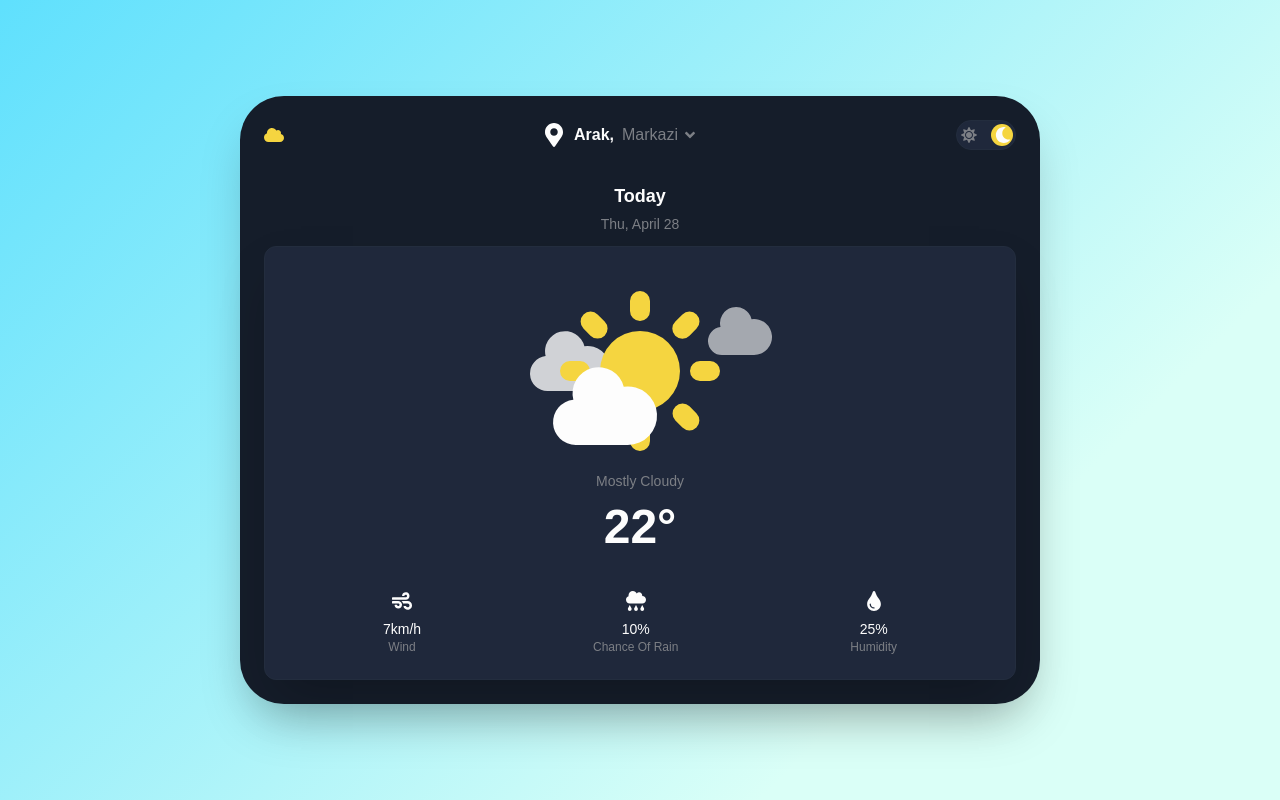
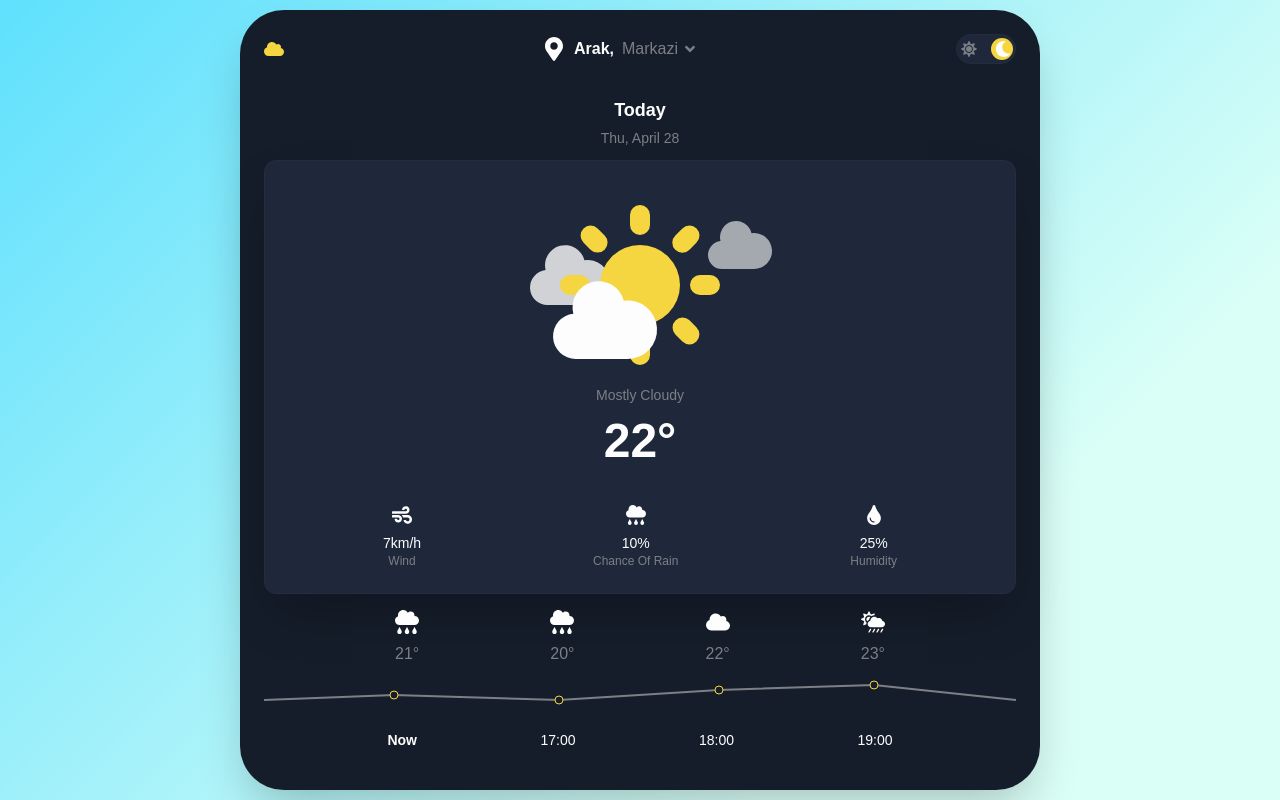
Before and after one commit to koshinva/weather-app, a React (Create React App) app: page / in a window 1280 px wide. Built offline with nearby package versions, Linux system fonts and the light colour scheme.

Commit message:
feat: верстка nextFourHours компонента

```diff
--- a/src/components/CurrentWeather.tsx
+++ b/src/components/CurrentWeather.tsx
@@ -1,5 +1,5 @@
 import { FC } from 'react'
-import { FaCloud, FaCloudRain, FaTint, FaWind } from 'react-icons/fa';
+import { FaCloudRain, FaTint, FaWind } from 'react-icons/fa';
 import {HiSun, HiCloud} from 'react-icons/hi'
 
 import styles from './CurrentWeather.module.scss'
--- /dev/null
+++ b/src/components/NextFourHours.module.scss
@@ -0,0 +1,30 @@
+.next {
+  @apply my-4 text-white;
+
+  > .blocks {
+    @apply flex items-center justify-evenly;
+
+    > .block {
+      @apply flex flex-col items-center;
+
+      > .icon {
+        @apply w-6 h-6 mb-2;
+      }
+      > .temperature {
+        @apply text-gray mb-1;
+      }
+    }
+  }
+
+  > .times {
+    @apply flex items-center justify-evenly;
+
+    > .time {
+      @apply text-sm;
+
+      &:first-child {
+        @apply font-semibold;
+      }
+    }
+  }
+}
--- /dev/null
+++ b/src/components/NextFourHours.tsx
@@ -0,0 +1,50 @@
+import { FC } from 'react';
+import { FaCloud, FaCloudRain, FaCloudSunRain } from 'react-icons/fa';
+
+import styles from './NextFourHours.module.scss';
+
+const NextFourHours: FC = () => {
+  return (
+    <div className={styles.next}>
+      <div className={styles.blocks}>
+        <div className={styles.block}>
+          <FaCloudRain className={styles.icon} />
+          <p className={styles.temperature}>21&#xB0;</p>
+        </div>
+        <div className={styles.block}>
+          <FaCloudRain className={styles.icon} />
+          <p className={styles.temperature}>20&#xB0;</p>
+        </div>
+        <div className={styles.block}>
+          <FaCloud className={styles.icon} />
+          <p className={styles.temperature}>22&#xB0;</p>
+        </div>
+        <div className={styles.block}>
+          <FaCloudSunRain className={styles.icon} />
+          <p className={styles.temperature}>23&#xB0;</p>
+        </div>
+      </div>
+      <svg width="752" height="60" xmlns="http://www.w3.org/2000/svg">
+        <path
+          d={'M0 30 130 25, 295 30, 455 20, 610 15, 752 30'}
+          stroke="#7C7F85"
+          fill="transparent"
+          stroke-width="2"
+        />
+
+        <circle cx="130" cy="25" r="4" stroke="#F5D540" fill="#151D2A" stroke-width="1" />
+        <circle cx="295" cy="30" r="4" stroke="#F5D540" fill="#151D2A" stroke-width="1" />
+        <circle cx="455" cy="20" r="4" stroke="#F5D540" fill="#151D2A" stroke-width="1" />
+        <circle cx="610" cy="15" r="4" stroke="#F5D540" fill="#151D2A" stroke-width="1" />
+      </svg>
+      <div className={styles.times}>
+        <p className={styles.time}>Now</p>
+        <p className={styles.time}>17:00</p>
+        <p className={styles.time}>18:00</p>
+        <p className={styles.time}>19:00</p>
+      </div>
+    </div>
+  );
+};
+
+export default NextFourHours;
--- a/src/components/Weather.tsx
+++ b/src/components/Weather.tsx
@@ -2,6 +2,7 @@ import { FC } from 'react';
 import CurrentWeather from './CurrentWeather';
 import Date from './Date';
 import Navbar from './Navbar';
+import NextFourHours from './NextFourHours';
 
 import styles from './Weather.module.scss';
 
@@ -11,6 +12,7 @@ const Weather: FC = () => {
       <Navbar />
       <Date />
       <CurrentWeather />
+      <NextFourHours />
     </div>
   );
 };
```
